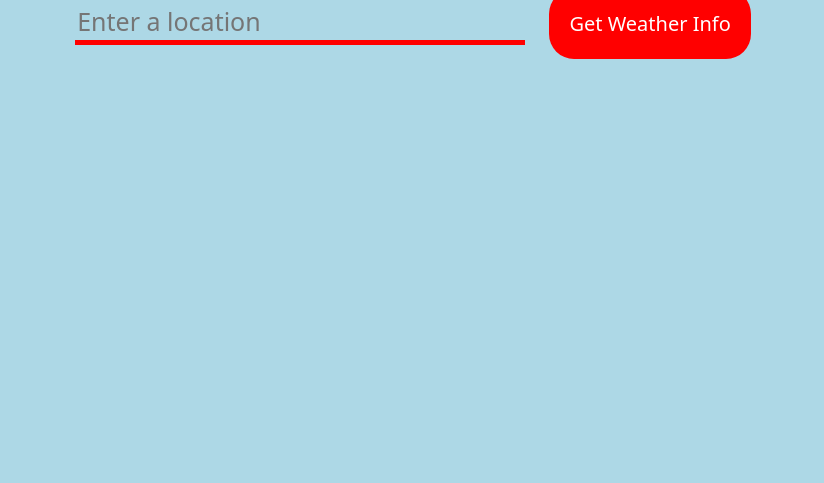
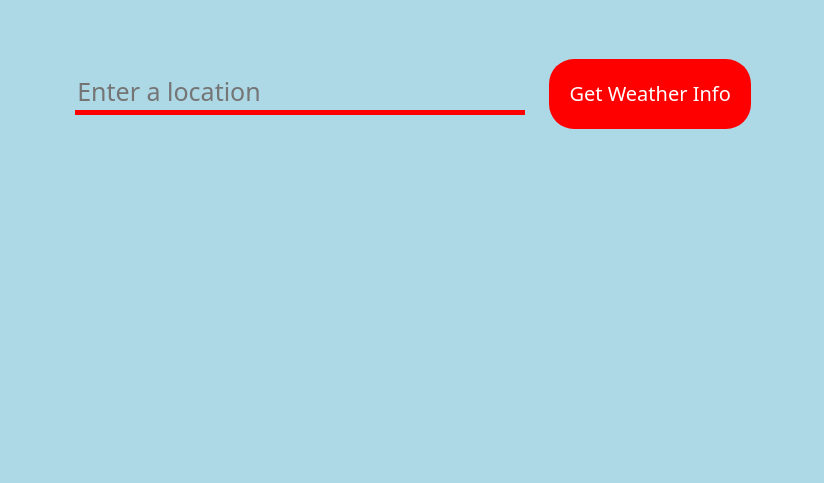
Before and after one commit to Akinjaiye/APIweather, a website built with webpack: page src/index.html in a window 1280 px wide. Shown: the part 317-800 px from the top of the page, without its empty margins (227-1051 px from the left). Built offline with nearby package versions, Linux system fonts and the light colour scheme.

Commit message:
add weath class style to style.css

```diff
--- a/src/css/style.css
+++ b/src/css/style.css
@@ -28,3 +28,6 @@ input{
 ::placeholder{
     font-size: 25px;
 }
+.weath{
+    padding-top: 70px;
+}
```
